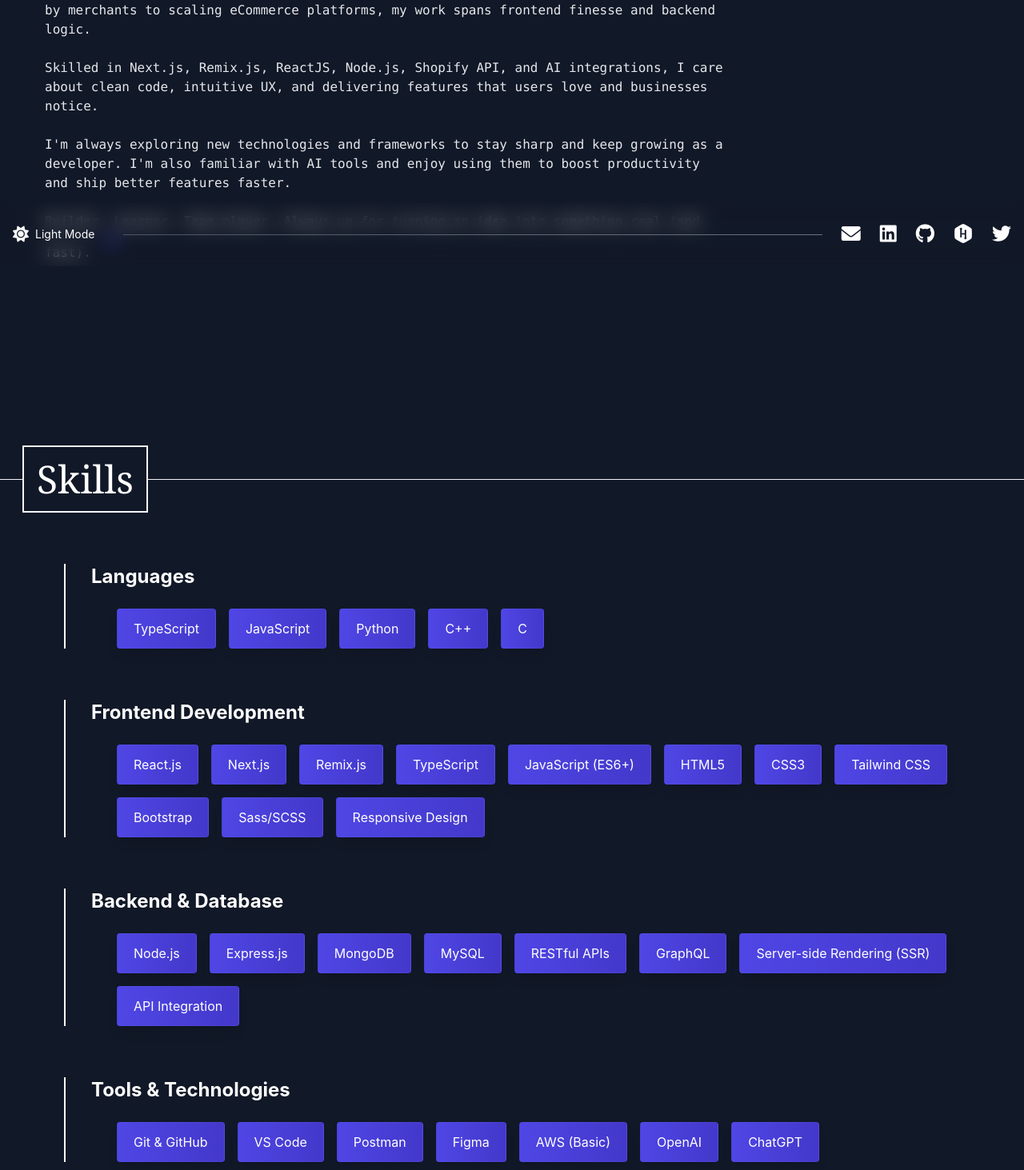
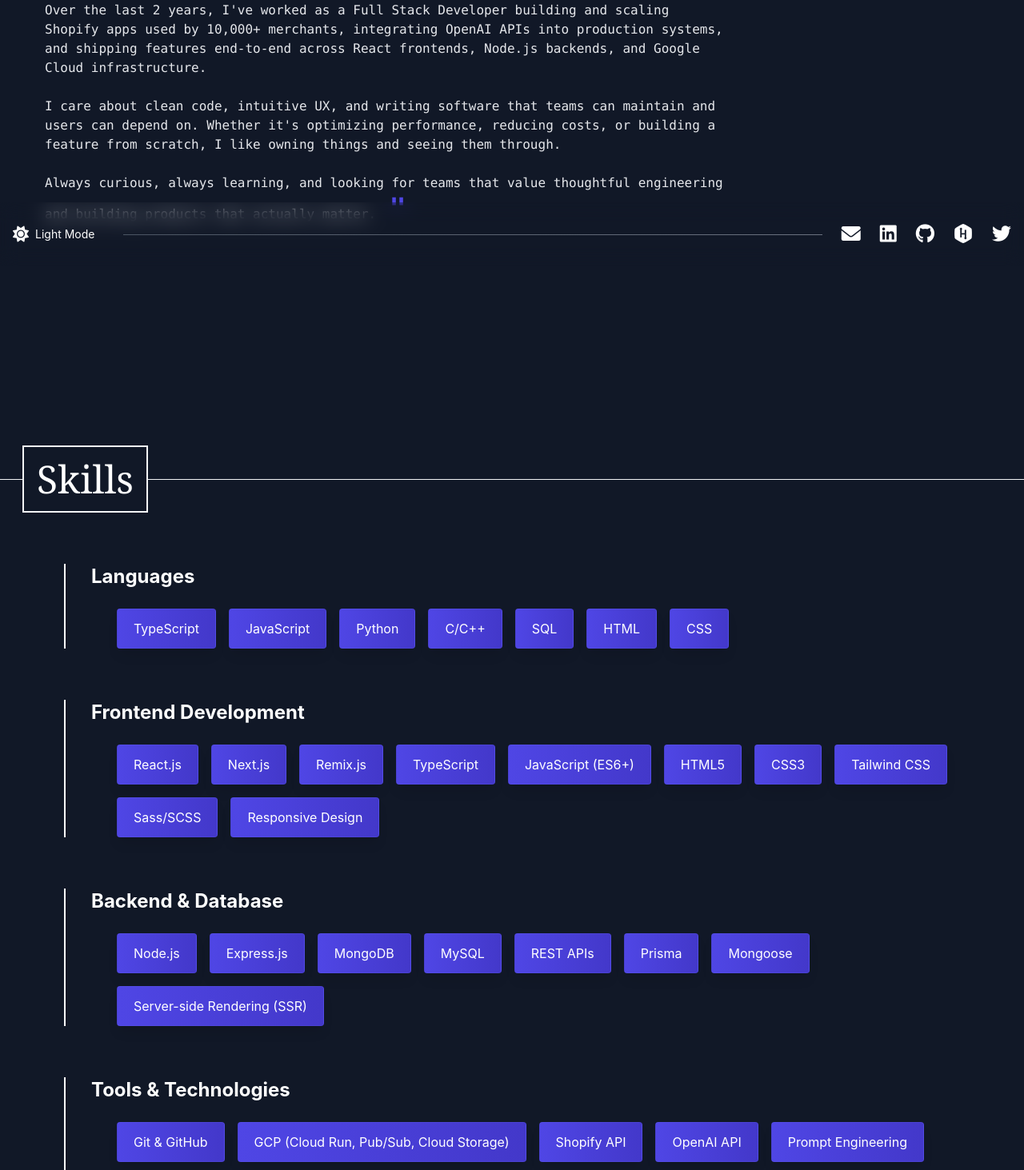
Before and after one commit to vilay1702/portfolio, a React (Create React App) app: page / in a window 1280 px wide. Shown: the part 467-1930 px from the top of the page at 80% size. Built offline with nearby package versions, Linux system fonts and the light colour scheme.

Commit message:
updated the information with latest

```diff
--- a/src/interfaces/index.ts
+++ b/src/interfaces/index.ts
@@ -28,7 +28,7 @@
 export interface ProjectData {
   name: string;
   techStack: string[];
-  code: string;
+  code: string | null;
   live: string | null;
   img: string | null;
 }
--- a/src/portfolioData.json
+++ b/src/portfolioData.json
@@ -1,15 +1,11 @@
 {
   "name": "Vilay Bende",
-    "roles": [
-        "Full-stack Developer",
-        "Shopify Developer",
-        "Software Engineer"
-    ],
+  "roles": ["Full Stack Developer", "Shopify Developer", "Software Developer"],
   "about": [
-        "I'm a full stack developer with a strong product mindset, blending code and creativity to build apps that actually solve problems. From developing Shopify apps used by merchants to scaling eCommerce platforms, my work spans frontend finesse and backend logic.",
-        "Skilled in Next.js, Remix.js, ReactJS, Node.js, Shopify API, and AI integrations, I care about clean code, intuitive UX, and delivering features that users love and businesses notice.",
-        "I'm always exploring new technologies and frameworks to stay sharp and keep growing as a developer. I'm also familiar with AI tools and enjoy using them to boost productivity and ship better features faster.",
-        "Builder. Learner. Team player. Always up for turning an idea into something real (and fast)."
+    "I love building things that make life easier for users, teams, and businesses.",
+    "Over the last 2 years, I've worked as a Full Stack Developer building and scaling Shopify apps used by 10,000+ merchants, integrating OpenAI APIs into production systems, and shipping features end-to-end across React frontends, Node.js backends, and Google Cloud infrastructure.",
+    "I care about clean code, intuitive UX, and writing software that teams can maintain and users can depend on. Whether it's optimizing performance, reducing costs, or building a feature from scratch, I like owning things and seeing them through.",
+    "Always curious, always learning, and looking for teams that value thoughtful engineering and building products that actually matter."
   ],
   "education": [
     {
@@ -31,112 +27,88 @@
   ],
   "experience": [
     {
-            "role": "Software Developer Engineer",
+      "role": "Software Development Engineer",
       "oranisation": "Profitonium Apps",
-            "duration": "Oct'23 - present",
+      "duration": "Nov 2023 - Present",
       "experience": [
-                "Developed and maintained public Shopify apps used by 8000+ merchants to streamline store workflows",
-                "Integrated AI to deliver features like content automation and SEO optimization",
-                "Enhanced UI/UX with Shopify Polaris to meet design standards and earn the Built for Shopify tag."
+        "Built and scaled Shopify apps used by 10,000+ merchants, generating content for over 37 million products.",
+        "Optimized webhook handling using Google Pub/Sub and Redis queues, offloading heavy background processing to Cloud Run Functions to keep servers responsive."
       ]
     },
     {
       "role": "Full Stack Developer Intern",
-            "oranisation": "Easyops",
-            "duration": "May'23 - Jul'23",
+      "oranisation": "Easyops Technologies",
+      "duration": "May 2023 - Jul 2023",
       "experience": [
-                "Developed online menu app interface for managing restaurant menus with the help of Chakra UI",
-                "Custom item cart: manage and store customized menu items for smooth ordering"
+        "Built an online menu management application using Next.js, React.js, Chakra UI, and Redux, reducing order processing time by an estimated 40%.",
+        "Developed a custom cart system supporting item level customizations like add-ons and special instructions, improving the overall ordering experience."
       ]
     },
     {
       "role": "Full Stack Developer Intern",
       "oranisation": "Descrii.tech",
-            "duration": "Nov'21 - Mar'22",
+      "duration": "Nov 2021 - Mar 2022",
       "experience": [
-                "As a Shopify Developer, built custom Shopify apps to optimize client experience and streamline operations",
-                "Created customizable tab and accordion components using Liquid and CSS, with 4 types of predefined options"
+        "Built custom Shopify apps to optimize client experience and streamline store operations.",
+        "Created customizable tab and accordion components using Liquid and CSS, with 4 types of predefined layout options."
       ]
     },
     {
       "role": "Software Developer Intern",
-            "oranisation": "MADIEE Games",
-            "duration": "July'21 - Sept'21",
+      "oranisation": "Madiee Games",
+      "duration": "Jul 2021 - Sep 2021",
       "experience": [
-                "Responsible for developing engaging User Interface(UI) for web-based games",
-                "Utilized Socket IO to seamlessly integrate the front-end and back-end systems for real-time communication"
+        "Designed user interfaces for web based strategic and board games using React.js, improving player engagement and accessibility by an estimated 30%.",
+        "Integrated real time client server communication using Socket.IO to enable smooth multiplayer gameplay across all game modes."
       ]
     }
   ],
   "projects": [
     {
       "name": "Ollivanders",
-            "techStack": [
-                "React Js",
-                "Node Js",
-                "MongoDB",
-                "Express Js",
-                "JavaScript"
-            ],
-            "code": "https://ollivanders.vercel.app/",
+      "techStack": ["React.js", "Redux", "Node.js", "Express.js", "MongoDB"],
+      "code": "https://github.com/vilay1702/ollivanders",
       "live": "https://ollivanders.vercel.app/",
       "img": "ollivanders"
     },
     {
+      "name": "Location Blocker Plus",
+      "techStack": ["Node.js", "React.js", "Shopify API"],
+      "code": null,
+      "live": null,
+      "img": "locationBlocker"
+    },
+    {
       "name": "Github Users",
-            "techStack": [
-                "React",
-                "Javascript",
-                "HTML",
-                "CSS",
-                "API"
-            ],
+      "techStack": ["React", "JavaScript", "HTML", "CSS", "API"],
       "code": "https://github.com/vilay1702/github-users",
       "live": "https://vilay1702.github.io/github-users/",
       "img": "githubUsers"
     },
     {
       "name": "Redux Cart",
-            "techStack": [
-                "React",
-                "Redux",
-                "Javascript",
-                "Tailwind CSS",
-                "HTML"
-            ],
+      "techStack": ["React", "Redux", "JavaScript", "Tailwind CSS", "HTML"],
       "code": "https://github.com/vilay1702/redux-cart",
       "live": "https://vilay1702.github.io/redux-cart/",
       "img": "reduxCart"
     },
     {
       "name": "Demo Portfolio",
-            "techStack": [
-                "HTML",
-                "SASS",
-                "React Js"
-            ],
+      "techStack": ["HTML", "SASS", "React.js"],
       "code": "https://github.com/vilay1702/custom-resume-page",
       "live": "https://vilay1702.github.io/custom-resume-page/",
       "img": "custom"
     },
     {
       "name": "Landing Page",
-            "techStack": [
-                "HTML",
-                "CSS"
-            ],
+      "techStack": ["HTML", "CSS"],
       "code": "https://github.com/vilay1702/developer-portfolio-challenge",
       "live": "https://vilay1702.github.io/developer-portfolio-challenge/",
       "img": "landingPage"
     },
     {
       "name": "Notes App",
-            "techStack": [
-                "PHP",
-                "HTML",
-                "CSS",
-                "MySQL"
-            ],
+      "techStack": ["PHP", "HTML", "CSS", "MySQL"],
       "code": "https://github.com/vilay1702/NotesApp",
       "live": null,
       "img": null
@@ -149,8 +121,10 @@
         "TypeScript",
         "JavaScript",
         "Python",
-                "C++",
-                "C"
+        "C/C++",
+        "SQL",
+        "HTML",
+        "CSS"
       ]
     },
     {
@@ -164,7 +138,6 @@
         "HTML5",
         "CSS3",
         "Tailwind CSS",
-                "Bootstrap",
         "Sass/SCSS",
         "Responsive Design"
       ]
@@ -176,22 +149,21 @@
         "Express.js",
         "MongoDB",
         "MySQL",
-                "RESTful APIs",
-                "GraphQL",
-                "Server-side Rendering (SSR)",
-                "API Integration"
+        "REST APIs",
+        "Prisma",
+        "Mongoose",
+        "Server-side Rendering (SSR)"
       ]
     },
     {
       "category": "Tools & Technologies",
       "items": [
         "Git & GitHub",
-                "VS Code",
-                "Postman",
-                "Figma",
-                "AWS (Basic)",
-                "OpenAI",
-                "ChatGPT"
+        "GCP (Cloud Run, Pub/Sub, Cloud Storage)",
+        "Shopify API",
+        "OpenAI API",
+        "Prompt Engineering",
+        "Redux"
       ]
     },
     {
@@ -200,32 +172,25 @@
         "Data Structures and Algorithms",
         "Problem Solving",
         "Team Collaboration",
-                "Project Management",
-                "Code Review",
-                "Technical Documentation",
-                "Client Communication"
+        "Code Review"
       ]
     }
   ],
   "positionOfResponsibility": [
     {
-            "role": "Web Developer, Graphic Designer",
-            "oranisation": "Incubation Cell, Medi-Caps University",
-            "duration": "Oct'20 - present",
+      "role": "Chapter Lead",
+      "oranisation": "CodeChef College Chapter",
+      "duration": "May 2020 - Jun 2021",
       "experience": [
-                "Worked in Web Development and Graphic Designing team",
-                "Working on MIIC website",
-                "Led a team to produce UX/UI designs and posters for website and events"
+        "Founded a competitive programming club and grew it to 250+ students through workshops, coding contests, and one on one mentoring."
       ]
     },
     {
-            "role": "Chapter Lead",
-            "oranisation": "CodeChef College Chapter",
-            "duration": "May'20 - June'21",
+      "role": "Head Web Developer & Designer",
+      "oranisation": "Medi-Caps Innovation and Incubation Center (MIIC)",
+      "duration": "Oct 2020 - Jan 2023",
       "experience": [
-                "Established first-ever active competitive programming club on my campus",
-                "Guided 250+ students to get started with Competitve Programming",
-                "Took doubt session organised coding contests and workshops "
+        "Led a 5 member team to design and deploy MIIC's official website, improving UX and accessibility for students and faculty."
       ]
     }
   ]
```
Lines whose indentation alone changed are shown as unchanged.
